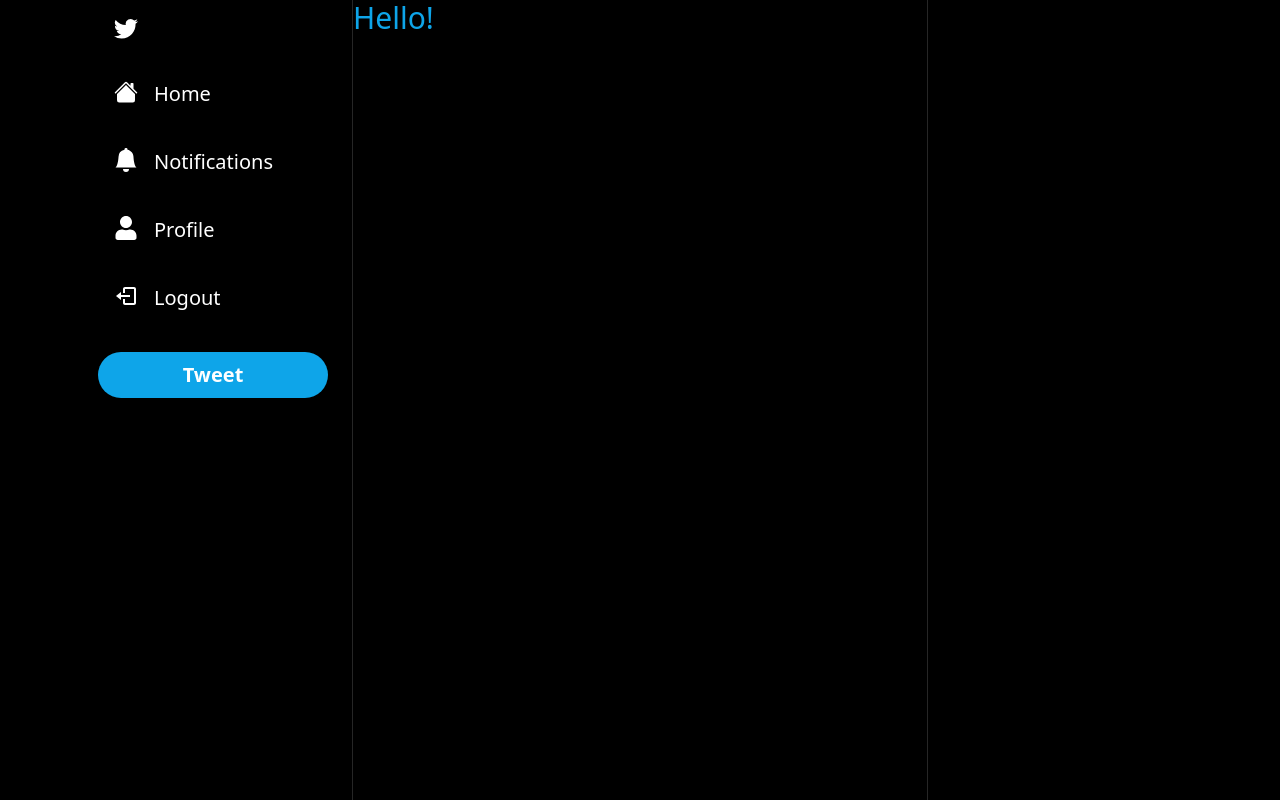
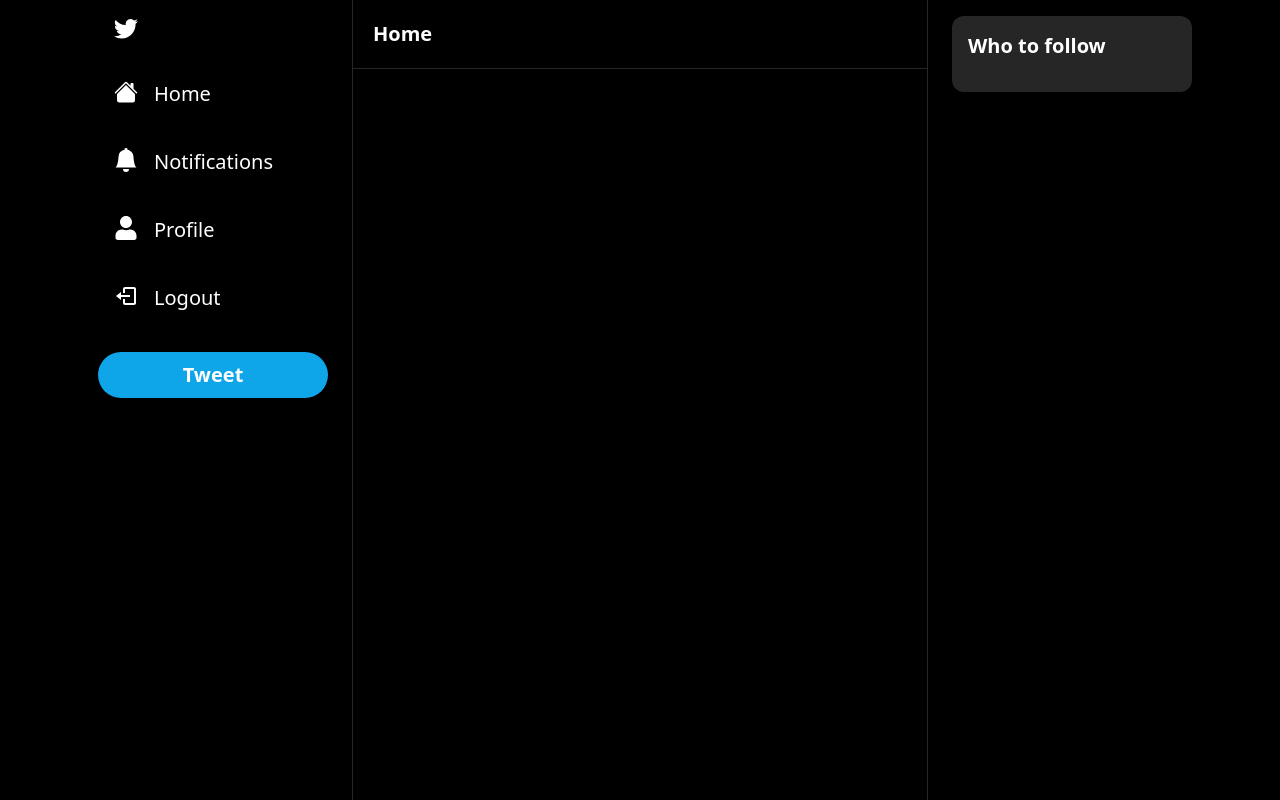
Before and after one commit to msuddaby/next-twitter, a Next.js app: page / in a window 1280 px wide. Built offline with nearby package versions, Linux system fonts and the light colour scheme.

Commit message:
feat: finish layout

```diff
--- /dev/null
+++ b/components/Header.tsx
@@ -0,0 +1,34 @@
+import { useRouter } from "next/router";
+import { useCallback } from "react";
+import { BiArrowBack } from "react-icons/bi";
+
+interface HeaderProps {
+  label: string;
+  showBackArrow?: boolean;
+}
+
+export default function Header({ label, showBackArrow }: HeaderProps) {
+  const router = useRouter();
+
+  const handleBack = useCallback(() => {
+    router.back();
+  }, [router]);
+
+  return (
+    <>
+      <div className="border-b-[1px] border-neutral-800 p-5">
+        <div className="flex flex-row items-center gap-2">
+          {showBackArrow && (
+            <BiArrowBack
+              onClick={() => handleBack}
+              color="white"
+              size={20}
+              className="cursor-pointer hover:opacity-70 transition"
+            />
+          )}
+          <h1 className="text-white text-xl font-semibold">{label}</h1>
+        </div>
+      </div>
+    </>
+  );
+}
--- a/components/Layout.tsx
+++ b/components/Layout.tsx
@@ -1,3 +1,4 @@
+import FollowBar from "./layout/FollowBar";
 import Sidebar from "./layout/Sidebar";
 
 interface LayoutProps {
@@ -13,6 +14,7 @@
           <div className="col-span-3 lg:col-span-2 border-x-[1px] border-neutral-800">
             {children}
           </div>
+          <FollowBar />
         </div>
       </div>
     </div>
--- /dev/null
+++ b/components/layout/FollowBar.tsx
@@ -0,0 +1,12 @@
+export default function FollowBar() {
+  return (
+    <div className="px-6 py-4 hidden lg:block">
+      <div className="bg-neutral-800 rounded-xl p-4">
+        <h2 className="text-white text-xl font-semibold">Who to follow</h2>
+        <div className="flex flex-col gap-6 mt-4">
+          {/* TODO: fetch user list */}
+        </div>
+      </div>
+    </div>
+  );
+}
--- a/pages/index.tsx
+++ b/pages/index.tsx
@@ -1,7 +1,9 @@
+import Header from "@/components/Header";
+
 export default function Home() {
   return (
     <>
-      <div className="text-3xl text-sky-500">Hello!</div>
+      <Header label="Home" />
     </>
   );
 }
```
